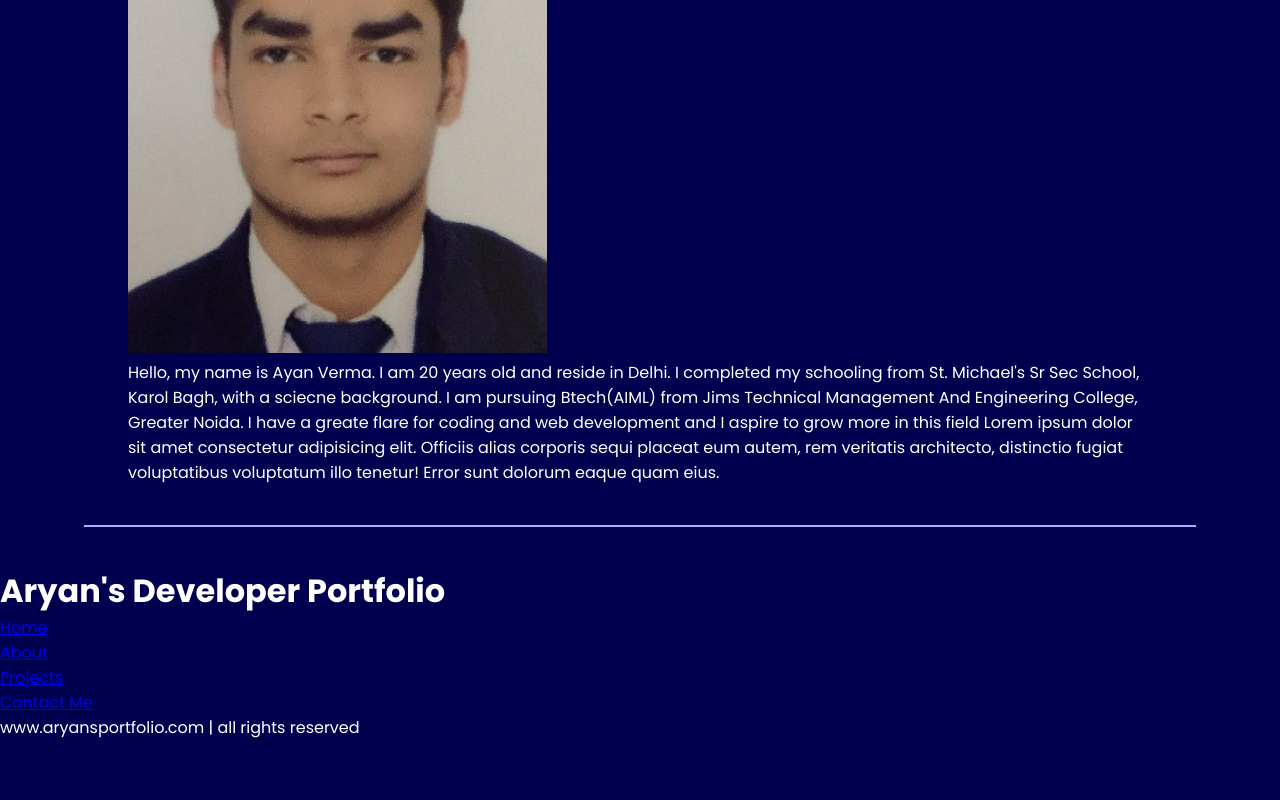
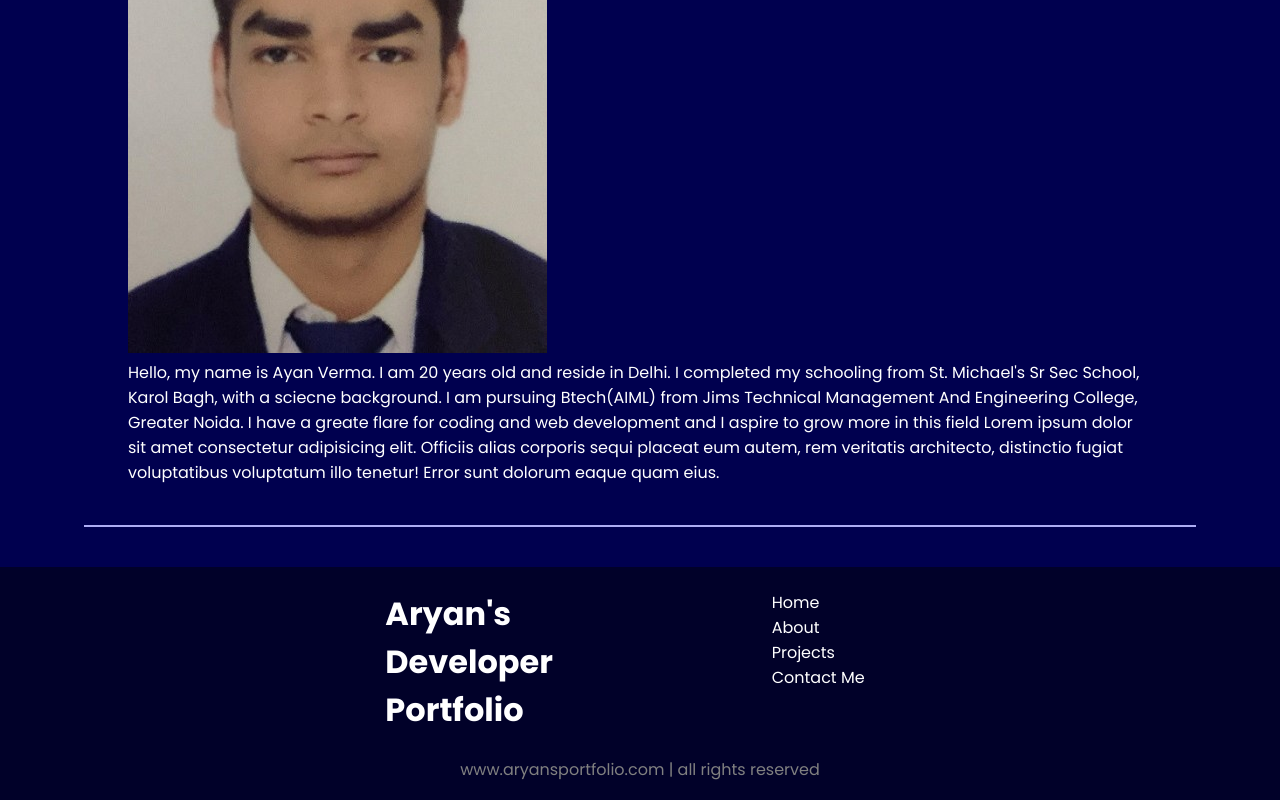
Before and after one commit to Aryanv-0908/Codsoft, a plain HTML site: page CodSoft/Portfolio_Website/index.html in a window 1280 px wide. Shown: the part 1813-2613 px from the top of the page. Before the commit the page ends 2553 px from the top, so only its background shows below. Drawn offline with nearby package versions, Linux system fonts and the light colour scheme; files whose address does not match are found by name.

Commit message:
style.css

```diff
--- a/CodSoft/Portfolio_Website/style.css
+++ b/CodSoft/Portfolio_Website/style.css
@@ -110,3 +110,30 @@ main hr{
 .photo{
     position: relative;
 }
+footer{
+    background-color: rgb(1, 1, 41);
+    height: 233px;
+}
+.footer{
+    display: flex;
+    padding: 23px 122px;
+    justify-content: space-evenly;
+}
+.footer > div{
+    width: 123px;
+}
+.footer ul{
+    list-style: none;
+}
+.footer ul li a{
+    text-decoration: none;
+    color: white;
+}
+.footer ul li a:hover{
+    color: rgb(173, 173, 244);
+    font-size: 1.09rem;
+}
+footer .text-center{
+    text-align: center;
+    color: grey;
+}
```
